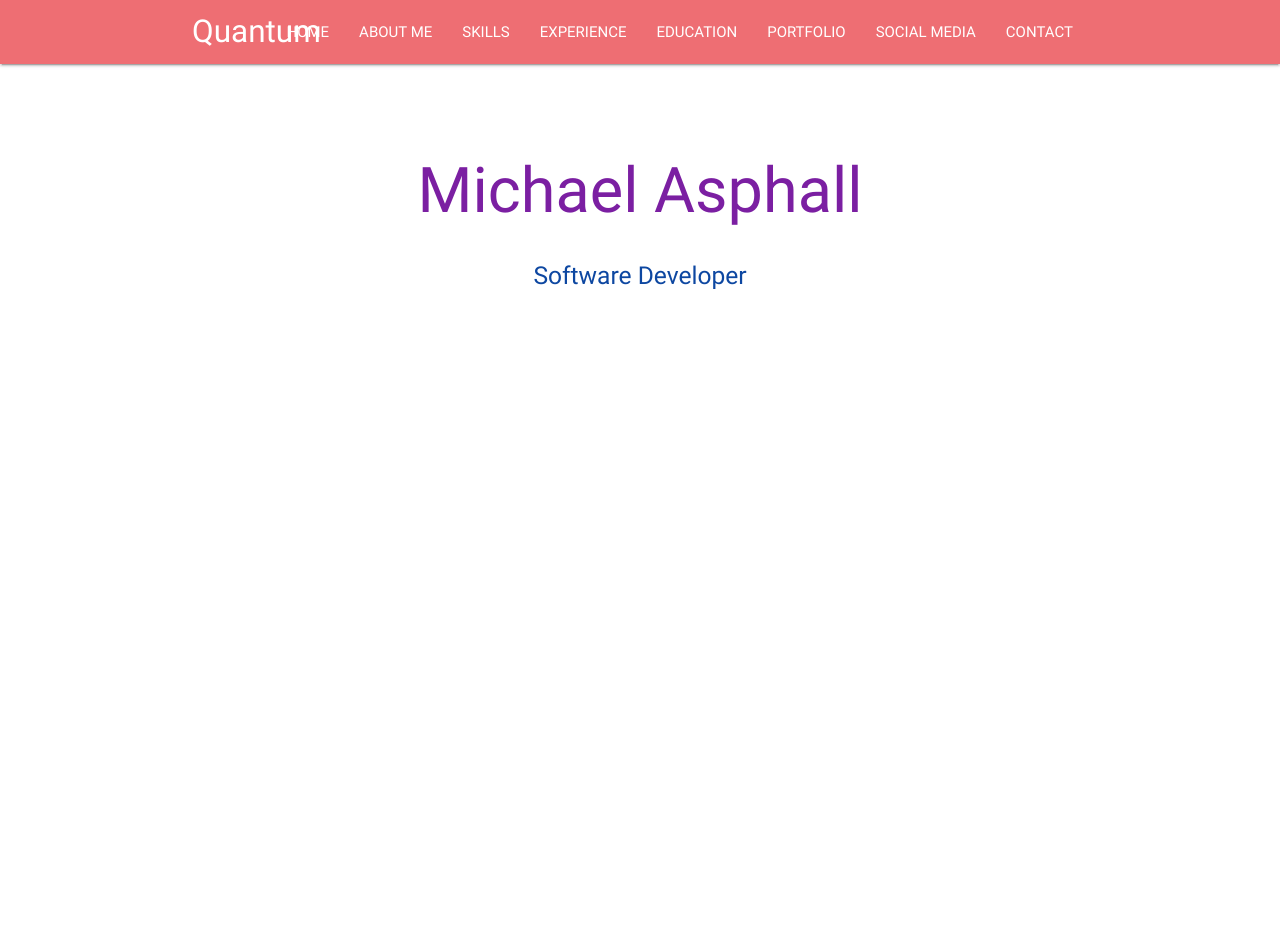
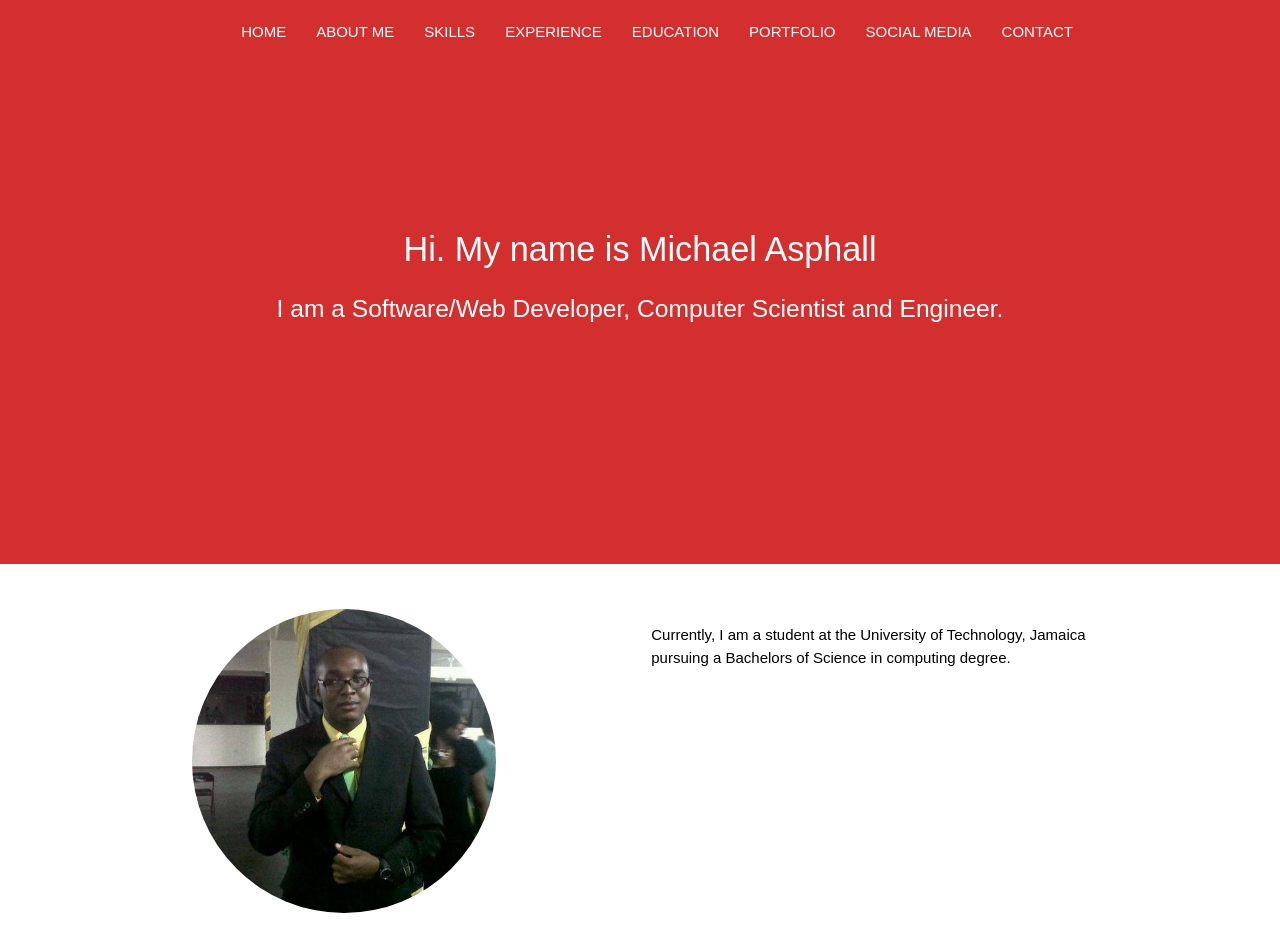
Before and after one commit to Quantum99/Quantum99.github.io, a plain HTML site: page index.html in a window 1280 px wide. Before the commit the page ends 800 px from the top, so only its background shows below. Drawn offline with Linux system fonts and the light colour scheme.

Commit message:
Update Portfolio

```diff
--- a/css/style.css
+++ b/css/style.css
@@ -1,7 +1,24 @@
-nav .grey-navbar{
-	background-color: #E9E9E9;
+
+.barry{
+	background-color: #d32f2f;
+	font-family: "Montserrat",sans-serif;
 }
 
-nav .blue-navbar{
-	background-color: #3299BB;
+.inny{
+	background-color: #d32f2f;
+	font-family: "Montserrat",sans-serif;
 }
+
+.intro{
+	color: white;
+}
+
+.words{
+	*background-color: #F2D7D7;
+	font-family: "Montserrat",sans-serif;
+}
+
+.prof{
+	border-radius: 50%;
+	margin: 0 auto;
+}
--- a/index.html
+++ b/index.html
@@ -11,14 +11,14 @@
    <link href="css/style.css" type="text/css" rel="stylesheet" media="screen,projection"/>
 </head>
 <body>
-	<nav class="blue-nav" role="navigation">
+	<nav class="barry" role="navigation">
 		<div class="nav-wrapper container">
-	      <a id="logo-container" href="#" class="brand-logo">Quantum</a>
 	      <ul class="right hide-on-med-and-down">
 	        <li><a href="#">HOME</a></li>
 	        <li><a href="#">ABOUT ME</a></li>
 	        <li><a href="#">SKILLS</a></li>
 	        <li><a href="#">EXPERIENCE</a></li>
+	       <!-- <li><a id="logo-container" href="#" class="brand-logo">Quantum</a></li> -->
 	        <li><a href="#">EDUCATION</a></li>
 	        <li><a href="#">PORTFOLIO</a></li>
 	        <li><a href="#">SOCIAL MEDIA</a></li>
@@ -30,6 +30,7 @@
 	        <li><a href="#">ABOUT ME</a></li>
 	        <li><a href="#">SKILLS</a></li>
 	        <li><a href="#">EXPERIENCE</a></li>
+	     <!--   <li><a id="logo-container" href="#" class="brand-logo">Quantum</a></li>-->
 	        <li><a href="#">EDUCATION</a></li>
 	        <li><a href="#">PORTFOLIO</a></li>
 	        <li><a href="#">SOCIAL MEDIA</a></li>
@@ -39,25 +40,42 @@
 	    </div>
 	</nav>
 
-	<div id="index-banner" class="parallax-container">
+	<div id="index-banner" class="parallax-container inny">
 	 <div class="section no-pad-bot">
-      <div class="container">
+      <div class="container intro">
         <br><br>
-        <h1 class="header center purple-text text-darken-2">Michael Asphall</h1>
+        <br><br>
+        <br><br>
         <div class="row center">
-          <h5 class="header col s12 blue-text text-darken-4">Software Developer</h5>
+          <h4 class="header center text-darken-2">Hi. My name is Michael Asphall</h1>
+          <h5 class="header col s12 text-darken-4">I am a Software/Web Developer, Computer Scientist and Engineer.</h5>
         </div>
       </div>
     </div>
 	</div>
 
-	<div class="container" id="ABOUT">
-		<div class="section"></div>
+	<div class="container words" id="ABOUT">
+        <br><br>
+        <div class="row">
+		    <div class="col s6">
+		      <img src="images/me/mikey.jpg" alt="" class="prof" width="304" height="304"> <!-- notice the "circle" class -->
+		    </div>
+		    <div class="col s6">
+		    <p>
+		      <span class="black-text">
+		        Currently, I am a student at the University of Technology, Jamaica pursuing a Bachelors of Science in computing degree.
+		      </span>
+		     </p>
+		    </div>
+        </div>
+      </div>
 
-	</div>
 
-	<div class="container"></div>
-	<div class="container"></div>
-
+	<div class="container" id="SKILLS"></div>
+	<div class="container" id="EXPERIENCE"></div>
+	<div class="container" id="EDUCATION"></div>
+	<div class="container" id="PORTFOLIO"></div>
+	<div class="container" id="SOCIAL MEDIA"></div>
+	<div class="container" id="CONTACT"></div>
 </body>
 </html>
```
Also changed, not shown: images/me/awes.jpg (added), images/me/cake.jpg (added), images/me/me.jpg (added), images/me/mikey.jpg (added).
